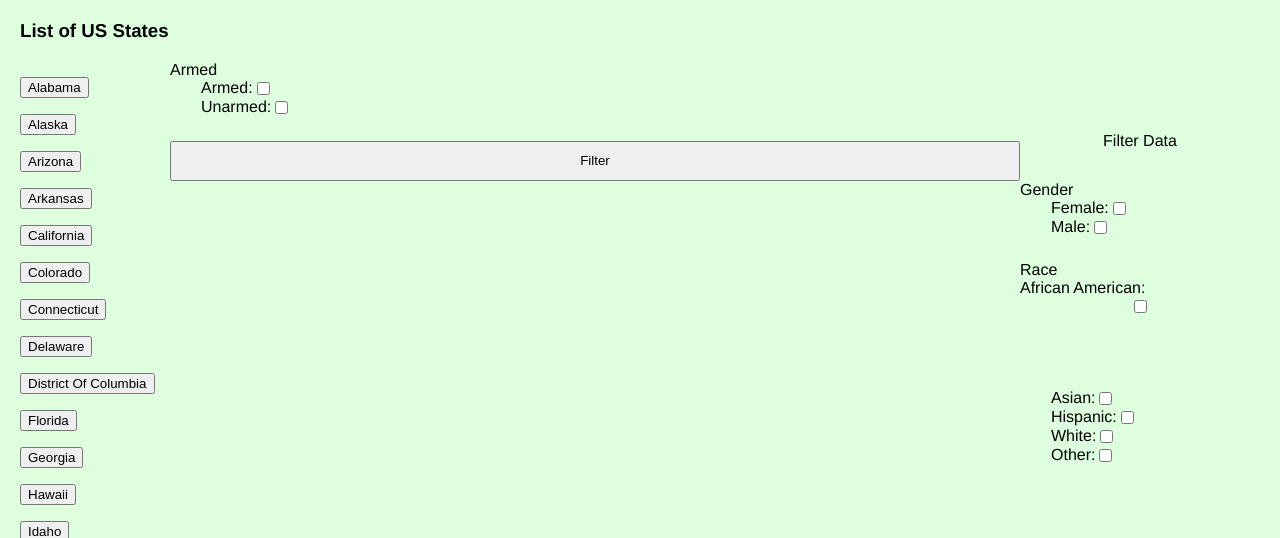
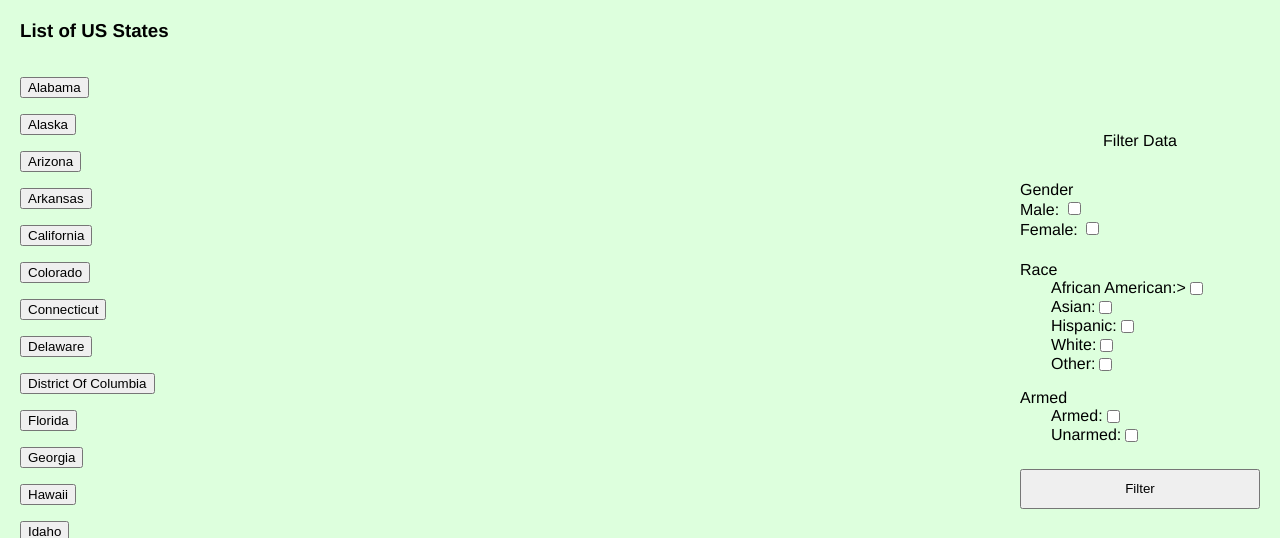
Before and after one commit to riceboi732/CS257, a Flask app: page / in a window 1280 px wide. Shown: the top 538 px of the page. Run offline with Flask 2, Linux system fonts and the light colour scheme; parts of the project's set-up code (start-up, migrations or seed data) failed here and were passed over.

Commit message:
fixed draft ver. 7

```diff
--- a/webapp/templates/index.html
+++ b/webapp/templates/index.html
@@ -90,15 +90,15 @@
             </div>
         </div> -->
         <div class="gender"> Gender
-            <div class="race_checkbox"> Female:
-                <input type="checkbox" id="female" unchecked>
+            <div class="gender_checkbox"> Male:
+                <input type="checkbox" id="male" onClick="checkMale()">
             </div>
-            <div class="race_checkbox"> Male:
-                <input type="checkbox" id="male" unchecked>
+            <div class="gender_checkbox"> Female:
+                <input type="checkbox" id="female" onClick="checkFemale()">
             </div>
         </div>
         <div class="race"> Race
-            <label for="race_checkbox"> African American:</label>
+            <div class="race_checkbox"> African American:>
                 <input type="checkbox" id="african_american" onClick="checkAfrican()">
             </div>
             <div class="race_checkbox"> Asian:
```
Also changed, not shown: webapp/static/index.js (+15 -0 lines).
